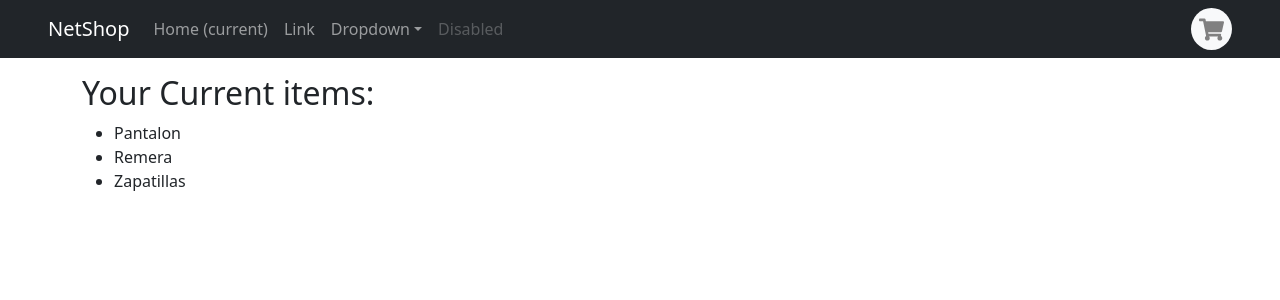
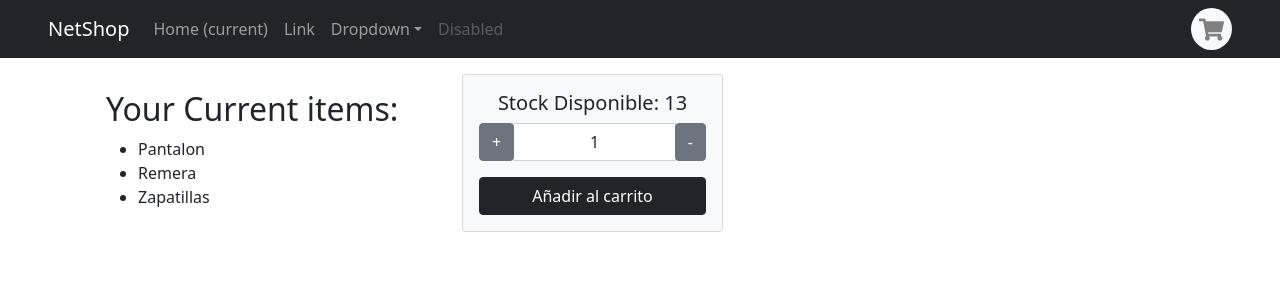
Before and after one commit to vael1603/Ecommerce, a React (Create React App) app: page / in a window 1280 px wide. Shown: the top 300 px of the page. Built offline with nearby package versions, Linux system fonts and the light colour scheme.

Commit message:
Contador con Boton

```diff
--- a/src/App.js
+++ b/src/App.js
@@ -1,6 +1,7 @@
 import './App.css';
 import NavBar from './components/NavBar';
 import ItemListContainer from './components/ItemListContainer';
+import ItemCount from './components/ItemCount';
 
 function App() {
   return (
@@ -12,7 +13,16 @@ function App() {
         crossOrigin="anonymous"
       />
       <NavBar />
-      <ItemListContainer item1="Pantalon" item2="Remera" item3="Zapatillas" />
+      <div className="container pt-3">
+        <div className="row">
+          <div className="col-4">
+            <ItemListContainer item1="Pantalon" item2="Remera" item3="Zapatillas" />
+          </div>
+          <div className="col-3">
+            <ItemCount initial={1} stock={13}/>
+          </div>
+        </div>
+      </div>
     </div>
   );
 }
--- /dev/null
+++ b/src/components/ItemCount.js
@@ -0,0 +1,32 @@
+import { useState } from "react";
+
+const ItemCount = (props) => {
+    const [quantity, setQuantity] = useState(props.initial);
+    const [stock, setStock] = useState(props.stock)
+
+    const onAdd = () => {
+        setQuantity(quantity+1);
+    }
+
+    const onSubstract = () => {
+        setQuantity(quantity-1);
+    }
+
+    return <>
+        <div className="card p-3 bg-light">
+        <h5>Stock Disponible: {stock}</h5>
+            <div className="input-group mb-3">
+                <div className="input-group-prepend">
+                    <button className="btn btn-secondary" disabled={quantity >= stock} onClick={onAdd} >+</button>
+                </div>
+                <input type="text" className="form-control text-center" value={quantity}/>
+                <div className="input-group-append">
+                    <button className="btn btn-secondary" disabled={quantity <= 0} onClick={onSubstract}>-</button>
+                </div>
+            </div>
+            <button className="btn btn-dark">Añadir al carrito</button>
+        </div>
+    </>
+};
+
+export default ItemCount;
```
